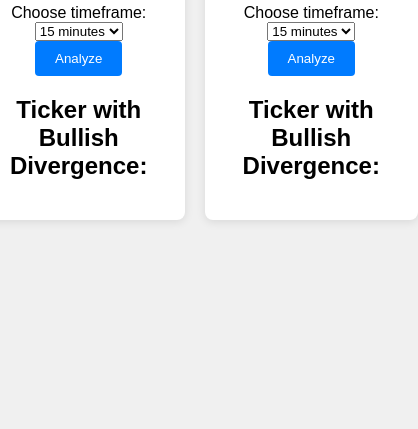
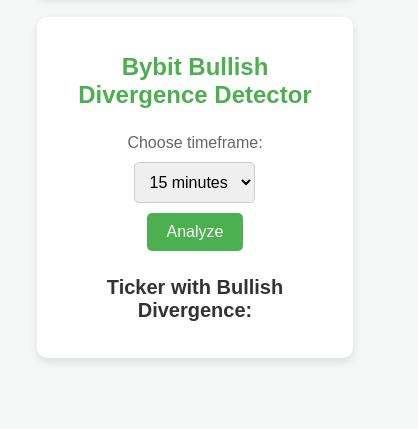
Before and after one commit to shidiqmuh0/bulldiv-binance-web, a plain HTML site: page index.html in a window 390 px wide. Shown: the part 415-844 px from the top of the page, 418 px wide, since content can reach past the window. Drawn offline with Linux system fonts and the light colour scheme.

Commit message:
change styles

```diff
--- a/index.html
+++ b/index.html
@@ -27,8 +27,6 @@
                 <ul id="binanceSymbolsList"></ul>
             </div>
         </div>
-    </div>
-    <div class="container">
         <div class="exchange-container">
             <h1>Bybit Bullish Divergence Detector</h1>
             <div class="form-group">
--- a/styles.css
+++ b/styles.css
@@ -1,80 +1,135 @@
 body {
     font-family: Arial, sans-serif;
-    background-color: #f0f0f0;
+    background-color: #f4f7f6;
+    color: #333;
+    margin: 0;
+    padding: 0;
     display: flex;
     justify-content: center;
     align-items: center;
     height: 100vh;
-    margin: 0;
+    box-sizing: border-box;
 }
 
 .container {
+    display: flex;
+    flex-wrap: wrap;
+    justify-content: space-around;
+    width: 90%;
+    max-width: 1200px;
+}
+
+.exchange-container {
     background-color: #ffffff;
+    border-radius: 10px;
+    box-shadow: 0 4px 8px rgba(0, 0, 0, 0.1);
+    padding: 20px;
+    width: 45%;
     margin: 10px;
-    padding: 20px;
-    border-radius: 8px;
-    box-shadow: 0 2px 10px rgba(0, 0, 0, 0.1);
     text-align: center;
-    width: 400px;
+    box-sizing: border-box;
 }
 
 h1 {
-    color: #007bff;
+    color: #4CAF50;
+    font-size: 24px;
 }
 
 .form-group {
-    margin-bottom: 20px;
+    display: flex;
+    align-items: center;
+    justify-content: center;
+    margin: 20px 0;
+}
+
+label {
+    margin-right: 10px;
+    font-size: 16px;
+    color: #666;
+}
+
+select {
+    padding: 10px;
+    border-radius: 5px;
+    border: 1px solid #ccc;
+    font-size: 16px;
+    margin-right: 10px;
 }
 
 button {
+    background-color: #4CAF50;
+    color: white;
     padding: 10px 20px;
-    background-color: #007bff;
-    color: #ffffff;
     border: none;
-    border-radius: 4px;
+    border-radius: 5px;
     cursor: pointer;
-    transition: background-color 0.3s ease;
+    font-size: 16px;
 }
 
 button:hover {
-    background-color: #0056b3;
+    background-color: #45a049;
 }
 
 #result {
     margin-top: 20px;
 }
 
-#symbolsList {
+h2 {
+    color: #333;
+    font-size: 20px;
+    margin-bottom: 10px;
+}
+
+ul {
     list-style-type: none;
     padding: 0;
 }
 
-#symbolsList li {
-    background-color: #007bff;
-    color: #ffffff;
+li {
+    background-color: #f1f1f1;
     margin: 5px 0;
     padding: 10px;
-    border-radius: 4px;
+    border-radius: 5px;
 }
 
-/* Updated CSS for loading spinner */
+.spinner {
+    border: 4px solid #f3f3f3;
+    border-radius: 50%;
+    border-top: 4px solid #3498db;
+    width: 40px;
+    height: 40px;
+    animation: spin 1s linear infinite;
+    margin: 20px auto;
+}
+
 @keyframes spin {
     0% { transform: rotate(0deg); }
     100% { transform: rotate(360deg); }
 }
 
-.spinner {
-    border: 4px solid rgba(0, 123, 255, 0.3);
-    border-top: 4px solid #007bff;
-    border-radius: 50%;
-    width: 20px;
-    height: 20px;
-    animation: spin 1s linear infinite;
-    margin: 0 auto;
-    margin-bottom: 10px;
+.loading-text {
+    font-size: 14px;
+    color: #888;
+    margin-top: 10px;
 }
 
-.loading-text {
-    font-size: 14px;
-    color: #777;
+/* Responsive design */
+@media (max-width: 768px) {
+    .container {
+        flex-direction: column;
+        align-items: center;
+    }
+
+    .exchange-container {
+        width: 90%;
+        margin: 10px 0;
+    }
+
+    .form-group {
+        flex-direction: column;
+    }
+
+    label, select, button {
+        margin: 5px 0;
+    }
 }
```
